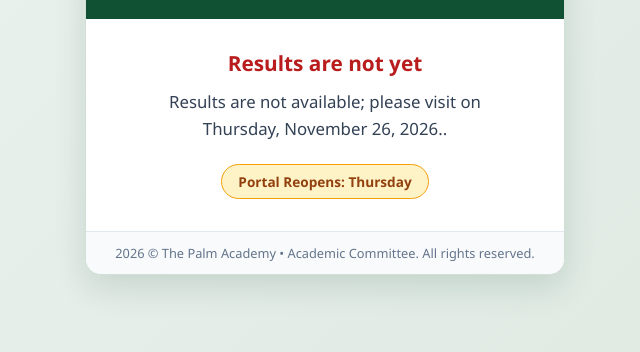
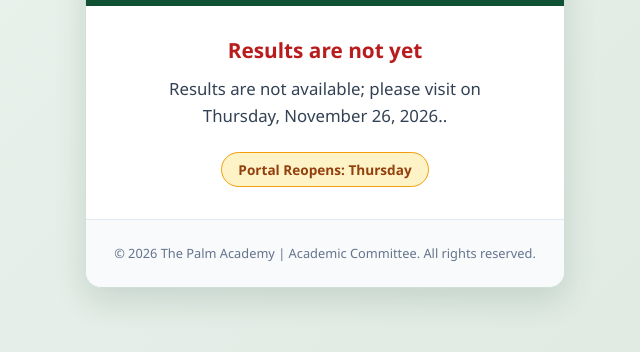
Before and after one commit to LAZORON/thepalmacademy-results, a plain HTML site: page index.html in a window 1280 px wide. Shown: the part 342-694 px from the top of the page, without its empty margins (315-955 px from the left). Drawn offline with Linux system fonts and the light colour scheme.

Commit message:
Update index.html

```diff
--- a/index.html
+++ b/index.html
@@ -120,7 +120,7 @@
       <div class="pill">Portal Reopens: Thursday</div>
     </div>
     <div class="footer">
-      2026 &copy; The Palm Academy &bull; Academic Committee. All rights reserved.
+    <p>&copy; 2026 The Palm Academy | Academic Committee. All rights reserved.</p>
     </div>
   </div>
 </body>
```
